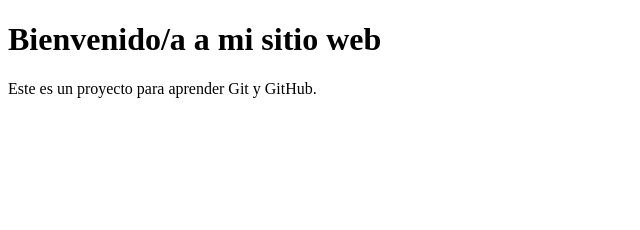
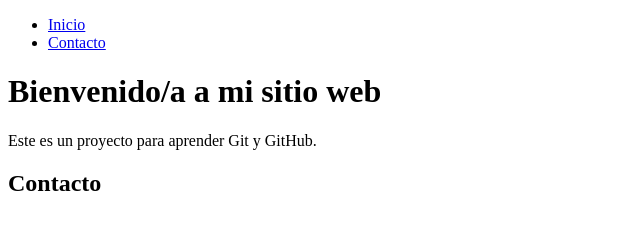
Before and after one commit to Ceci-s00/Examen_GIT, a plain HTML site: page index.html in a window 1280 px wide. Shown: the whole page, without its empty margins (0-640 px from the left). Drawn offline with Linux system fonts and the light colour scheme.

Commit message:
He añadido un menú de navegación con enlaces internos para inicio y contacto

```diff
--- a/index.html
+++ b/index.html
@@ -6,7 +6,19 @@
     <title>Mi Proyecto Web</title>
 </head>
 <body>
-    <h1>Bienvenido/a a mi sitio web</h1>
+	<nav>
+        <ul>
+            <li><a href="#inicio">Inicio</a></li>
+            <li><a href="#contacto">Contacto</a></li>
+        </ul>
+    </nav>
+
+    <h1 id="inicio">Bienvenido/a a mi sitio web</h1>
     <p>Este es un proyecto para aprender Git y GitHub.</p>
+
+	 <div id="contacto">
+        <h2>Contacto</h2>
+    </div>
+
 </body>
 </html>
```
